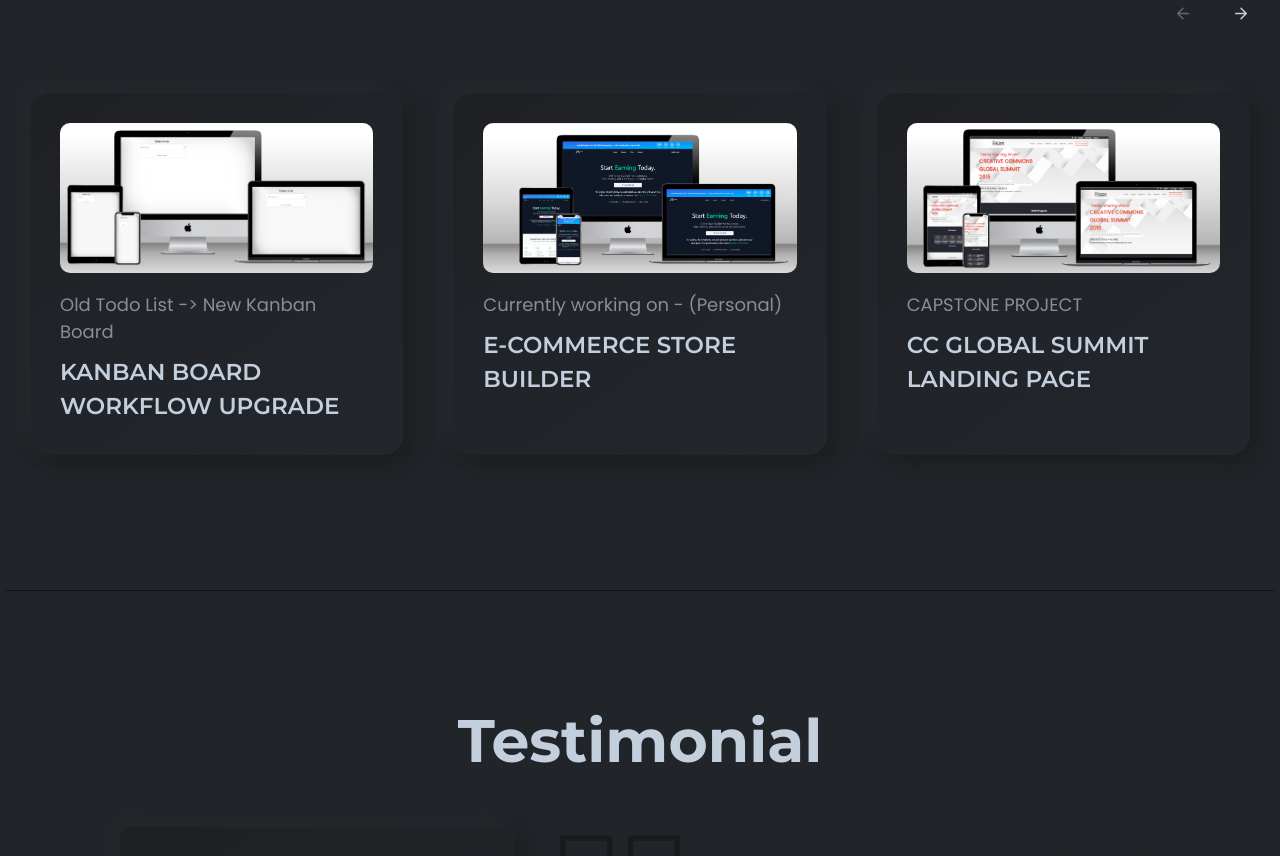
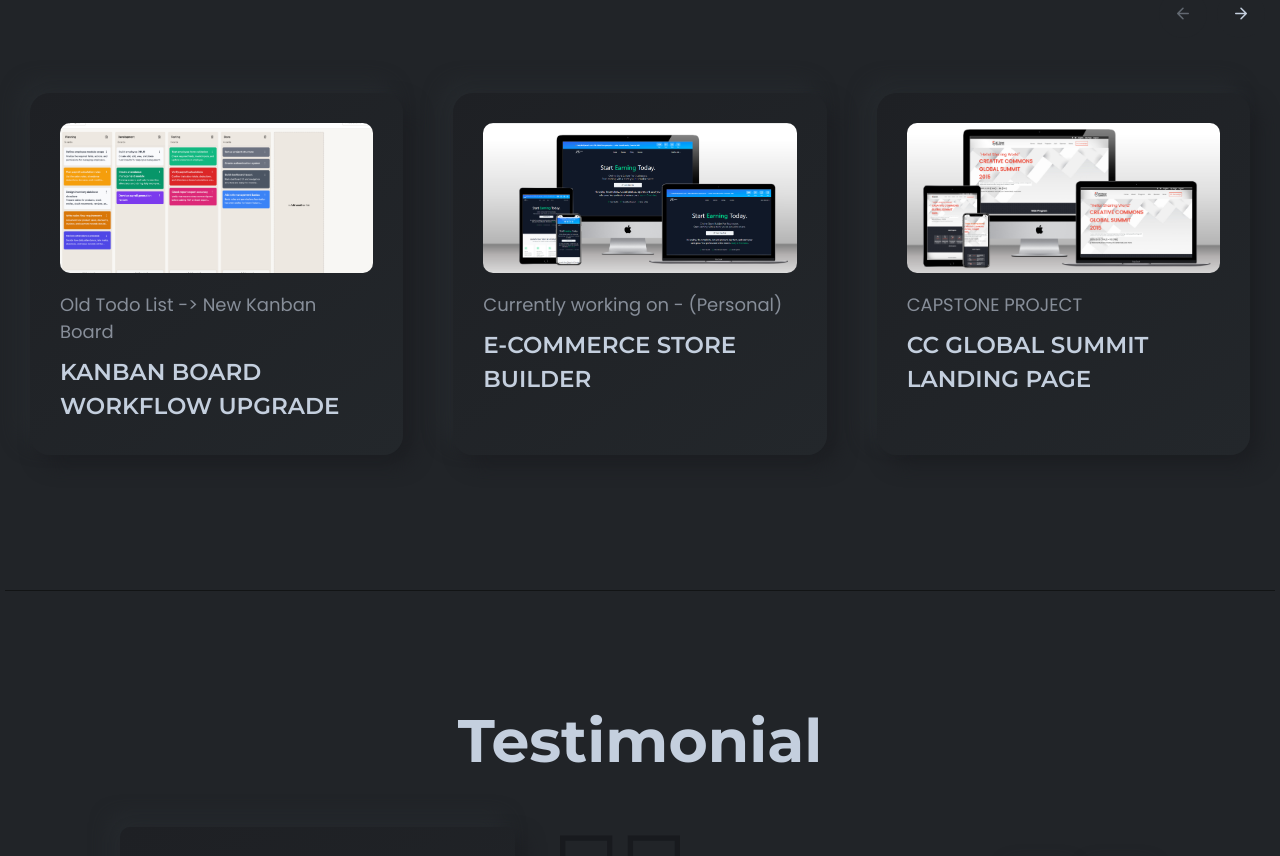
Before and after one commit to saifullah767/portfolio, a React (Vite) app: page / in a window 1280 px wide. Shown: the part 2380-3236 px from the top of the page. Built offline with nearby package versions, Linux system fonts and the light colour scheme.

Commit message:
update kanban project image

```diff
--- a/src/portfolioData.js
+++ b/src/portfolioData.js
@@ -122,7 +122,7 @@ export const portfolioData = {
     {
       category: 'Old Todo List -> New Kanban Board',
       title: 'KANBAN BOARD WORKFLOW UPGRADE',
-      image: '/assets/images/my-projects/project-todolist.png',
+      image: '/assets/images/my-projects/kanban.png',
       url: 'https://kanban.iamsaifullah.com/'
     },
     {
```
Also changed, not shown: public/assets/images/my-projects/kanban.png (added).
